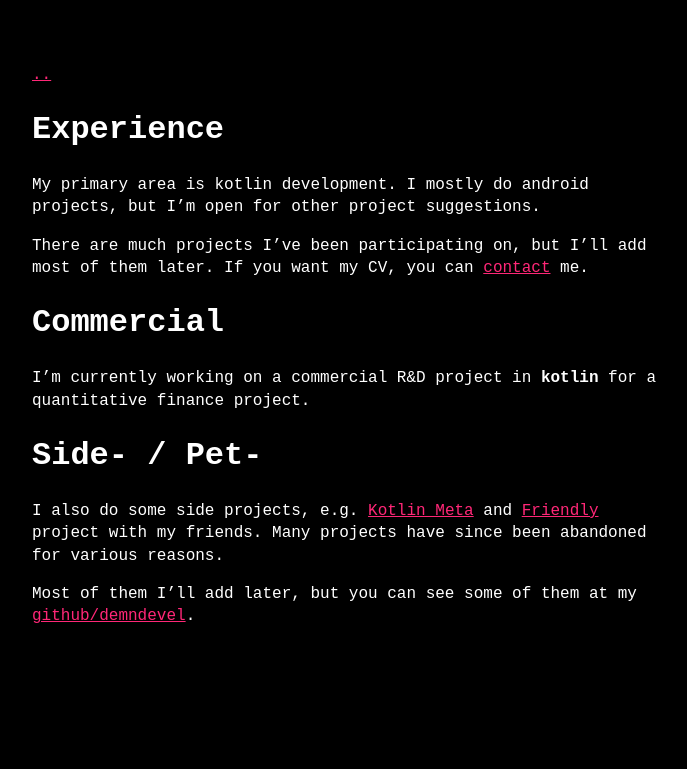
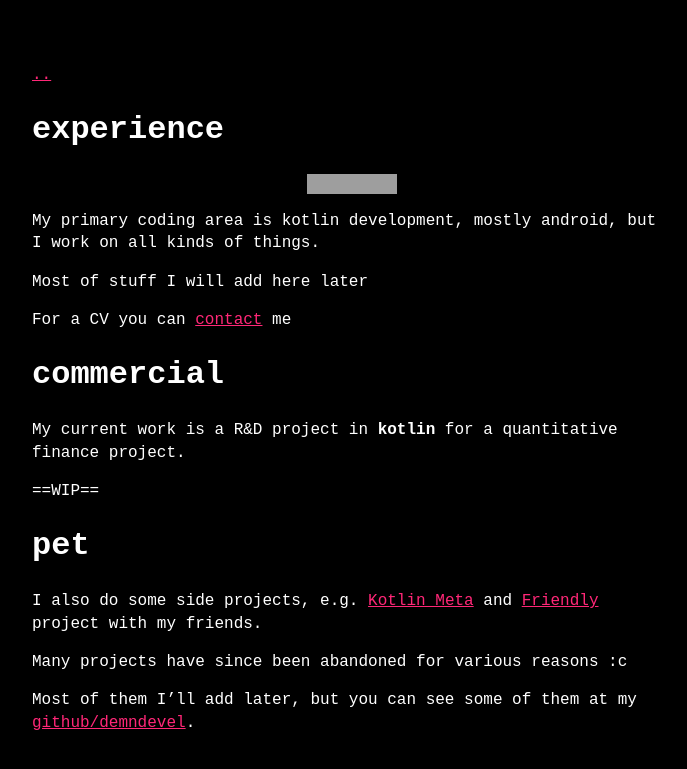
Before and after one commit to demndevel/demndevel.github.io, a Jekyll site: the page built from projects.md, in a window 1280 px wide. Shown: the top 769 px of the page, without its empty margins (288-975 px from the left). Built offline with Jekyll 4.4.1, drawn with Linux system fonts in a browser that asks for light colours; some web fonts are replaced; grey boxes are pictures that could not be loaded.

```diff
--- a/_config.yml
+++ b/_config.yml
@@ -4,8 +4,8 @@ email: demndevel@gmail.com # email of site's author
 url: https://demn.dev # root address of the site
 baseurl: "" # subpath of the site, e.g. "/blog" (leave it blank "" if you're site shouldn't use a subpath)
 description: > # description of the site (multiple lines allowed)
-  Garden with silly notes and contact info
-  <br> i'm iosevka font fan though
+  digital kindergarten with silly notes and contact info
+  <br><br>i'm iosevka font fan though
 permalink: /:slug.html
 # favicon: "logo.png" # name+extension of favicon (which must be put on the root folder)
 # goat_counter: "yoursitename" # put your GoatCounter name if you want to use GoatCounter analytics
--- a/projects.md
+++ b/projects.md
@@ -1,19 +1,26 @@
 ---
 layout: page
-title: Experience
+title: experience
 ---
 
-My primary area is kotlin development. I mostly do android projects, but I'm open for other project suggestions.
+[![wakatime](https://wakatime.com/badge/user/f187bdc7-a6a4-4d92-b6ed-9e46103d5c79.svg)](https://wakatime.com/@f187bdc7-a6a4-4d92-b6ed-9e46103d5c79)
 
-There are much projects I've been participating on, but I'll add most of them later. If you want my CV, you can [contact](/) me.
+My primary coding area is kotlin development, mostly android, but I work on all kinds of things.
 
-# Commercial
+Most of stuff I will add here later
 
-I'm currently working on a commercial R&D project in **kotlin** for a quantitative finance project.
+For a CV you can [contact](/) me
 
-# Side- / Pet-
+# commercial
+
+My current work is a R&D project in **kotlin** for a quantitative finance project.
+
+==WIP==
+
+# pet
 
 I also do some side projects, e.g. [Kotlin Meta](https://www.youtube.com/@KotlinMeta) and [Friendly](https://github.com/friendly-social/) project with my friends.
-Many projects have since been abandoned for various reasons.
+
+Many projects have since been abandoned for various reasons :c
 
 Most of them I'll add later, but you can see some of them at my [github/demndevel](https://github.com/demndevel).
```
Also changed, not shown: index.md (+4 -3 lines).
